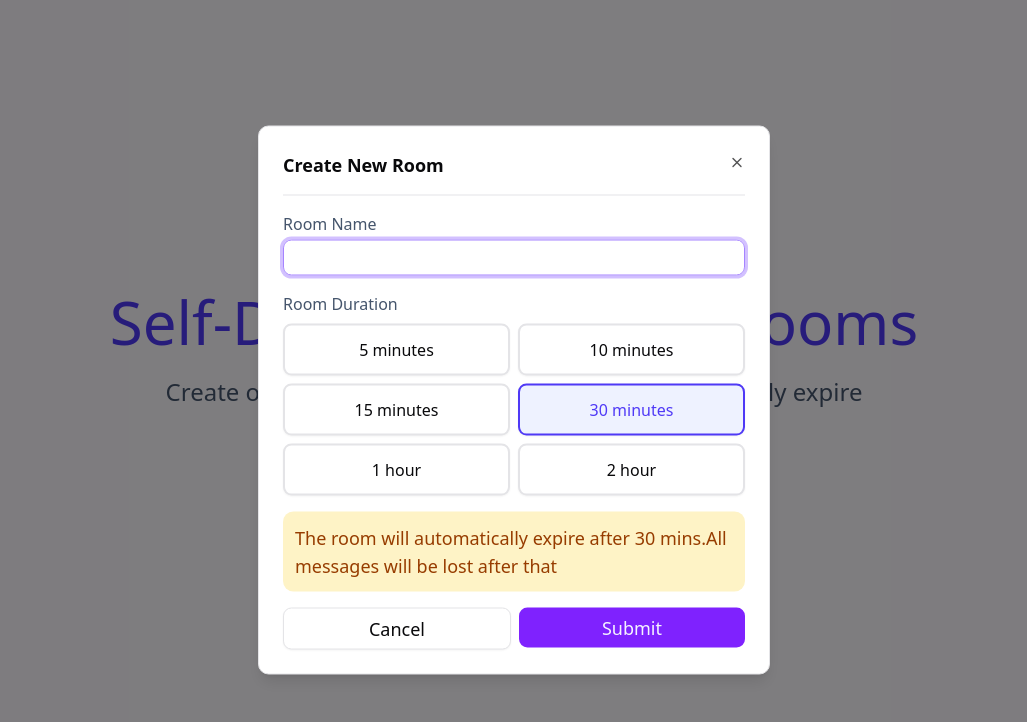
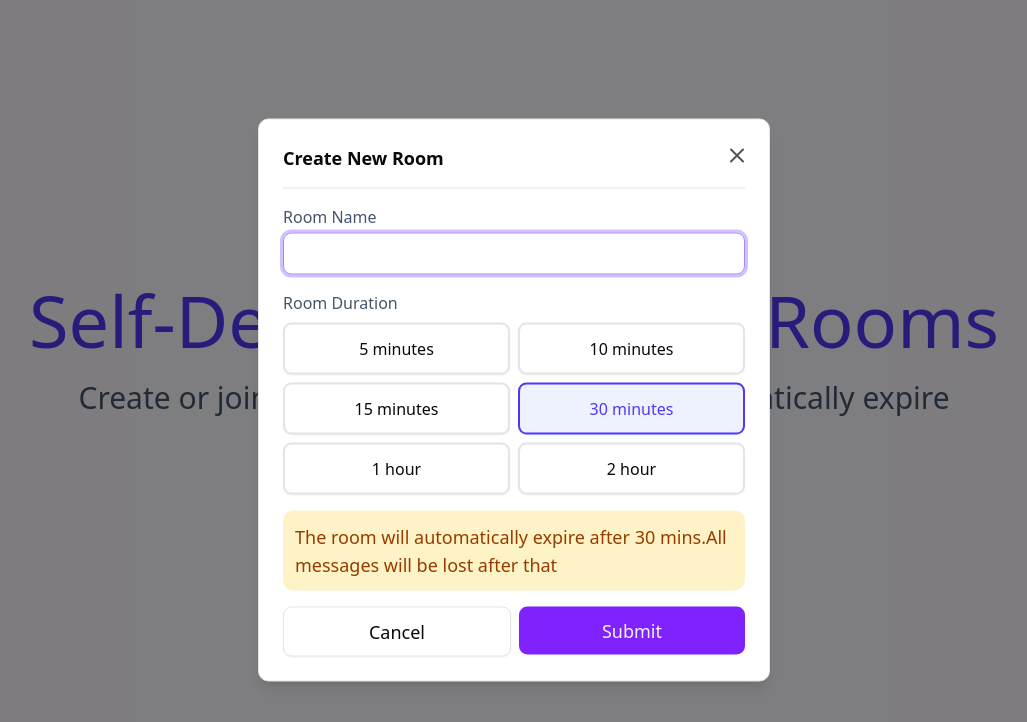
Before and after one commit to Tejas1346/DestructiveChat, a React app in the folder frontend/: page / in a window 1280 px wide. Both pictures are taken after a click on the button "Create Room". Shown: the top 722 px of the page, without its empty margins (126-1153 px from the left). Built offline with nearby package versions, Linux system fonts and the light colour scheme; the HTML template or start-up script is replaced by a standard one.

Commit message:
completed modals

```diff
--- a/frontend/src/App.jsx
+++ b/frontend/src/App.jsx
@@ -1,13 +1,13 @@
-import React from 'react'
-import { Button } from './components/ui/button'
-import HomePage from './pages/HomePage'
+import React from "react";
+import { Button } from "./components/ui/button";
+import HomePage from "./pages/HomePage";
 
 const App = () => {
   return (
-    <div className='bg-[#fdfaff] min-h-screen flex items-center justify-center  overflow-auto'>
-        <HomePage></HomePage>
+    <div className="bg-[#fdfaff] min-h-screen flex items-center justify-center min-w-xs  overflow-auto">
+      <HomePage></HomePage>
     </div>
-  )
-}
+  );
+};
 
-export default App
+export default App;
--- a/frontend/src/components/CreateRoomModal.jsx
+++ b/frontend/src/components/CreateRoomModal.jsx
@@ -1,77 +1,94 @@
-import { Dialog,DialogContent,DialogFooter,DialogHeader,DialogTitle,DialogClose } from './ui/dialog'
-import React from 'react'
-import { Input } from './ui/input'
-import { Button } from './ui/button'
-import { useState } from 'react'
+import {
+  Dialog,
+  DialogContent,
+  DialogFooter,
+  DialogHeader,
+  DialogTitle,
+  DialogClose,
+} from "./ui/dialog";
+import React from "react";
+import { Input } from "./ui/input";
+import { Button } from "./ui/button";
+import { useState } from "react";
 
-const CreateRoomModal = ({open,onOpenChange}) => {
+const CreateRoomModal = ({ open, onOpenChange }) => {
   const durations = [
-    { value: '5', label: '5 minutes' },
-    {value:'10',label:'10 minutes'},
-    { value: '15', label: '15 minutes' },
-    { value: '30', label: '30 minutes' },
-    { value: '60', label: '1 hour' },
-    {value: '120',label:'2 hour'}
-  ]
-  const [roomName,setRoomName]=useState('');
-  const handleSubmit = ()=>{
-    if(roomName.trim()==='') return;
+    { value: "5", label: "5 minutes" },
+    { value: "10", label: "10 minutes" },
+    { value: "15", label: "15 minutes" },
+    { value: "30", label: "30 minutes" },
+    { value: "60", label: "1 hour" },
+    { value: "120", label: "2 hour" },
+  ];
+  const [roomName, setRoomName] = useState("");
+  const [selDuration, setSelDuration] = useState("30");
+  const handleSubmit = () => {
+    if (roomName.trim() === "") return;
 
     //Create Room
 
+    setRoomName("");
+    setSelDuration("30");
+    onOpenChange(false);
+  };
 
-    onOpenChange(false);
-  }
-  const [selDuration,setSelDuration]=useState('30');
   return (
-
-    <Dialog open={open} onOpenChange={onOpenChange} className='min-w-4xl w-auto overflow-auto'>
-
-            <DialogContent >
+    <Dialog
+      open={open}
+      onOpenChange={onOpenChange}
+      className="min-w-4xl w-auto overflow-auto"
+    >
+      <DialogContent>
         <DialogHeader className="text-left">
           <DialogTitle className="text-lg">Create New Room</DialogTitle>
         </DialogHeader>
         <hr />
         <div>
           <label className="text-slate-600 ">Room Name</label>
-              <Input className="mt-1" value={roomName}
-              onChange={(e)=>setRoomName(e.target.value)}/>
+          <Input
+            className="mt-1 md:py-5 md:text-lg "
+            value={roomName}
+            onChange={(e) => setRoomName(e.target.value)}
+          />
         </div>
         <div>
           <label className="text-slate-600">Room Duration</label>
-              <div className='grid grid-cols-2 mt-2 gap-2'>
-                {durations.map((duration)=>(
+          <div className="grid grid-cols-2 mt-2 gap-2">
+            {durations.map((duration) => (
               <Button
                 key={duration.value}
                 variant="outline"
-                    onClick={()=>setSelDuration(duration.value)}
+                onClick={() => setSelDuration(duration.value)}
                 className={
                   selDuration === duration.value
-                      ? 'border-2 py-6 text-md border-indigo-600 text-indigo-600 bg-indigo-50 hover:border-indigo-600 hover:text-indigo-600 hover:bg-indigo-50'
-                      : 'py-6 text-md border-2 '
+                    ? "border-2 py-6 text-md border-indigo-600 text-indigo-600 bg-indigo-50 hover:border-indigo-600 hover:text-indigo-600 hover:bg-indigo-50"
+                    : "py-6 text-md border-2 "
                 }
-
-                    >{duration.label}</Button>
+              >
+                {duration.label}
+              </Button>
             ))}
           </div>
         </div>
-            <div className='bg-amber-100 p-3 rounded-lg'>
-              <p className='text-amber-800 text-lg'>The room will automatically expire after 30 mins.All messages will be lost after that</p>
+        <div className="bg-amber-100 p-3 rounded-lg">
+          <p className="text-amber-800 text-lg">
+            The room will automatically expire after 30 mins.All messages will
+            be lost after that
+          </p>
         </div>
-            <DialogFooter className='flex w-full justify-around'>
-
+        <DialogFooter className="flex w-full justify-around">
           <DialogClose asChild>
-                    <Button variant="outline" className="flex-1 lg:p-5 lg:text-lg">Cancel</Button>
+            <Button variant="outline" className="flex-1 lg:p-6 lg:text-lg">
+              Cancel
+            </Button>
           </DialogClose>
-                    <Button onClick={handleSubmit} className="flex-1 lg:p-5 lg:text-lg">Submit</Button>
-
-
+          <Button onClick={handleSubmit} className="flex-1 lg:p-6 lg:text-lg">
+            Submit
+          </Button>
         </DialogFooter>
       </DialogContent>
+    </Dialog>
+  );
+};
 
-
-    </Dialog>
-  )
-}
-
-export default CreateRoomModal
+export default CreateRoomModal;
--- /dev/null
+++ b/frontend/src/components/JoinRoomModal.jsx
@@ -0,0 +1,70 @@
+import {
+  Dialog,
+  DialogContent,
+  DialogFooter,
+  DialogHeader,
+  DialogTitle,
+  DialogClose,
+} from "./ui/dialog";
+import { Button } from "./ui/button";
+import React, { useState } from "react";
+import { Input } from "./ui/input";
+
+const JoinRoomModal = ({ open, onOpenChange }) => {
+  const [roomCode, setRoomCode] = useState("");
+  const [userName, setUserName] = useState("");
+
+  const handleSubmit = () => {
+    if (!roomCode.trim() || !userName.trim()) return;
+
+    //TODO Join room
+
+    setRoomCode("")
+    setUserName("");
+    onOpenChange(false);
+  };
+  return (
+    <Dialog open={open} onOpenChange={onOpenChange}>
+      <DialogContent>
+        <DialogHeader>
+          <DialogTitle className="text-xl">Join Room</DialogTitle>
+        </DialogHeader>
+        <hr />
+        <div>
+          <label className="text-slate-600">Room Code</label>
+          <Input
+            value={roomCode}
+            onChange={(e) => setRoomCode(e.target.value)}
+            className="md:text-2xl py-6 mt-2 text-center text-bold uppercase"
+          />
+        </div>
+        <div>
+          <label>Your Name</label>
+          <Input
+            className="md:text-lg mt-2 py-5"
+            value={userName}
+            onChange={(e) => setUserName(e.target.value)}
+          />
+        </div>
+        <div className="border-solid border-2 rounded-md p-4 bg-blue-50 border-blue-200">
+          <p className="text-blue-800 text-lg">
+            Ask the room creator to share their Room ID with you.
+          </p>
+        </div>
+
+        <DialogFooter>
+          <DialogClose asChild>
+            <Button variant="outline" className="flex-1 lg:p-6 lg:text-xl">
+              Cancel
+            </Button>
+          </DialogClose>
+          <Button onClick={handleSubmit} className="flex-1 lg:p-6 lg:text-xl">
+            Join Room
+          </Button>
+        </DialogFooter>
+      </DialogContent>
+    </Dialog>
+  );
+};
+
+export default JoinRoomModal;
--- a/frontend/src/components/ui/button.jsx
+++ b/frontend/src/components/ui/button.jsx
@@ -23,7 +23,7 @@ const buttonVariants = cva(
       size: {
         default: "h-9 px-4 py-2 has-[>svg]:px-3",
         sm: "h-8 rounded-md gap-1.5 px-3 has-[>svg]:px-2.5",
-        lg: "h-10 rounded-md px-6 has-[>svg]:px-4",
+        lg: "h-10 rounded-md px-6 has-[>svg]:px-6",
         icon: "size-9",
         "icon-sm": "size-8",
         "icon-lg": "size-10",
--- a/frontend/src/components/ui/dialog.jsx
+++ b/frontend/src/components/ui/dialog.jsx
@@ -1,6 +1,6 @@
 import * as React from "react"
 import * as DialogPrimitive from "@radix-ui/react-dialog"
-import { XIcon } from "lucide-react"
+import { X, XIcon } from "lucide-react"
 
 import { cn } from "@/lib/utils"
 
@@ -63,8 +63,8 @@ function DialogContent({
         {showCloseButton && (
           <DialogPrimitive.Close
             data-slot="dialog-close"
-            className="ring-offset-background focus:ring-ring data-[state=open]:bg-accent data-[state=open]:text-muted-foreground absolute top-7 right-6 rounded-xs opacity-70 transition-opacity hover:opacity-100 focus:ring-2 focus:ring-offset-2 focus:outline-hidden disabled:pointer-events-none [&_svg]:pointer-events-none [&_svg]:shrink-0 [&_svg:not([class*='size-'])]:size-4">
-            <XIcon />
+            className="ring-offset-background focus:ring-ring data-[state=open]:bg-accent data-[state=open]:text-muted-foreground absolute top-6 right-5 rounded-xs opacity-70 transition-opacity hover:opacity-100 focus:ring-2 focus:ring-offset-2 focus:outline-hidden disabled:pointer-events-none [&_svg]:pointer-events-none [&_svg]:shrink-0 [&_svg:not([class*='size-'])]:size-4">
+            <X className="[&_svg:not([class*='size-'])]"/>
             <span className="sr-only">Close</span>
           </DialogPrimitive.Close>
         )}
--- a/frontend/src/pages/HomePage.jsx
+++ b/frontend/src/pages/HomePage.jsx
@@ -1,34 +1,54 @@
-import CreateRoomModal from '@/components/CreateRoomModal'
-import { Button } from '@/components/ui/button'
-import { Dialog } from '@radix-ui/react-dialog'
-import { LogIn, MessageSquarePlus } from 'lucide-react'
-import React, { useState } from 'react'
+import CreateRoomModal from "@/components/CreateRoomModal";
+import JoinRoomModal from "@/components/JoinRoomModal";
+import { Button } from "@/components/ui/button";
+import { Dialog } from "@radix-ui/react-dialog";
+import { LogIn, MessageSquarePlus } from "lucide-react";
+import React, { useState } from "react";
 
 const HomePage = () => {
-  const [isCreateModalOpen,setIsCreateModalOpen]=useState(false)
+  const [isCreateModalOpen, setIsCreateModalOpen] = useState(false);
+  const [isJoinRoomModalOpen, setIsJoinRoomModalOpen] = useState(false);
   return (
-    <div className='px-6'>
-
-        <div className='text-center mb-8'>
-            <h1 className='text-3xl lg:text-6xl mb-6 text-indigo-600'>Self-Destructing Chat Rooms</h1>
-            <p className='text-slate-600 text-lg lg:text-2xl'>Create or join temporary chat rooms that automatically expire</p>
+    <div className="px-6 min-w-xs">
+      <div className="text-center mb-8">
+        <h1 className="text-3xl md:text-7xl mb-6 text-indigo-600">
+          Self-Destructing Chat Rooms
+        </h1>
+        <p className="text-slate-600 text-lg md:text-3xl">
+          Create or join temporary chat rooms that automatically expire
+        </p>
       </div>
 
-        <div className='flex items-center justify-center gap-5'>
-            <Button onClick={()=>setIsCreateModalOpen(true)} size={'lg'}  className="flex items-center lg:py-8 lg:text-xl
-            lg:[&_svg:not([class*='size-'])]:size-6">
-               <MessageSquarePlus/> Create Room</Button>
-            <Button size={'lg'}  className=" text-[#4f39f6]  bg-[#fdfaff]
+      <div className="flex items-center justify-center gap-5">
+        <Button
+          onClick={() => setIsCreateModalOpen(true)}
+          size={"lg"}
+          className="flex items-center md:py-8 md:text-xl
+            md:[&_svg:not([class*='size-'])]:size-6"
+        >
+          <MessageSquarePlus /> Create Room
+        </Button>
+        <Button
+          onClick={() => setIsJoinRoomModalOpen(true)}
+          size={"lg"}
+          className=" text-[#4f39f6]  bg-[#fdfaff]
             border-solid border-2 border-[#4f39f6] hover:bg-blue-50
-            lg:py-8 lg:text-xl lg:[&_svg:not([class*='size-'])]:size-6 ">
-               <LogIn/> Join Room</Button>
+            md:py-8  md:text-xl md:[&_svg:not([class*='size-'])]:size-6 "
+        >
+          <LogIn /> Join Room
+        </Button>
       </div>
 
       <CreateRoomModal
-          open={isCreateModalOpen} onOpenChange={setIsCreateModalOpen}
+        open={isCreateModalOpen}
+        onOpenChange={setIsCreateModalOpen}
+      />
+      <JoinRoomModal
+        open={isJoinRoomModalOpen}
+        onOpenChange={setIsJoinRoomModalOpen}
       />
     </div>
-  )
-}
+  );
+};
 
-export default HomePage
+export default HomePage;
```
Lines whose indentation alone changed are shown as unchanged.
